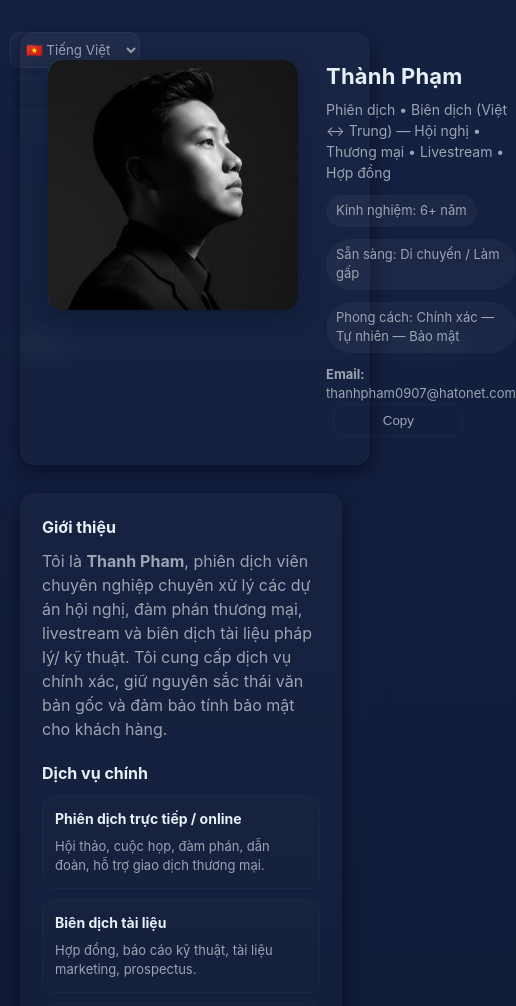
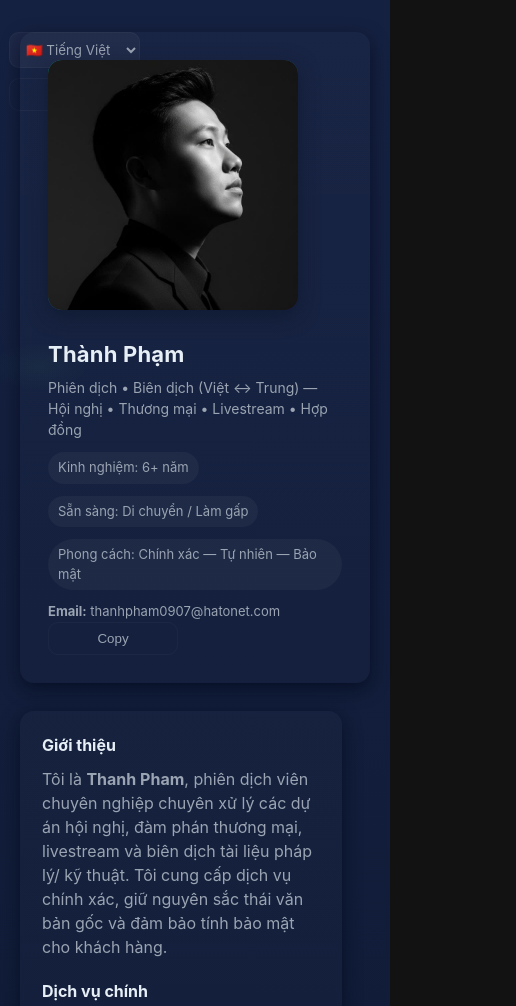
Before and after one commit to thanhpv0907/thanhpv0907.github.io, a plain HTML site: page index.html in a window 390 px wide. Shown: the top 1006 px of the page, 516 px wide, since content can reach past the window. Drawn offline with Linux system fonts and the light colour scheme.

Commit message:
update page responsive

```diff
--- a/style.css
+++ b/style.css
@@ -136,6 +136,11 @@
     @media (max-width:600px){
       header.site-card{flex-direction:column; align-items:flex-start}
       .top-right{width:100%; justify-content:space-between; margin-top:10px}
+          .header{
+        display: grid;
+        gap: 28px;
+
+    }
     }
 
     .top-right{margin-left:auto;display:flex;gap:8px;align-items:center}
```
